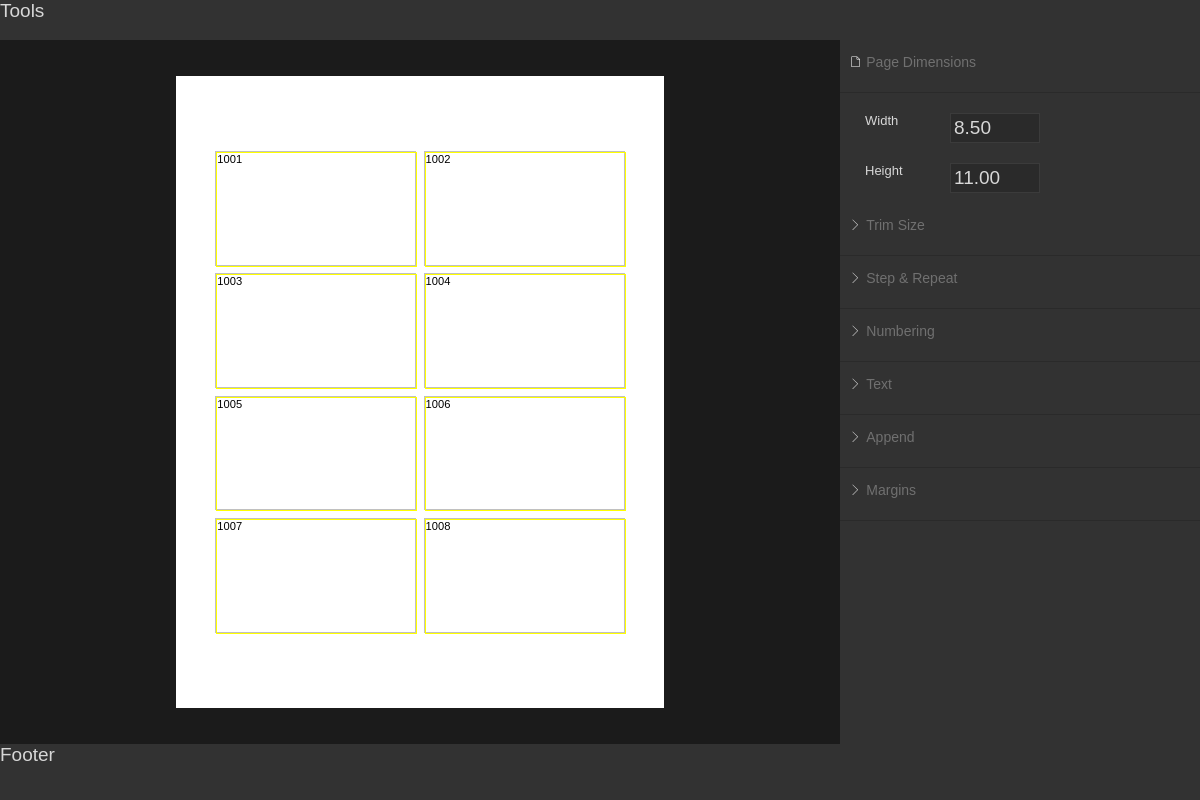
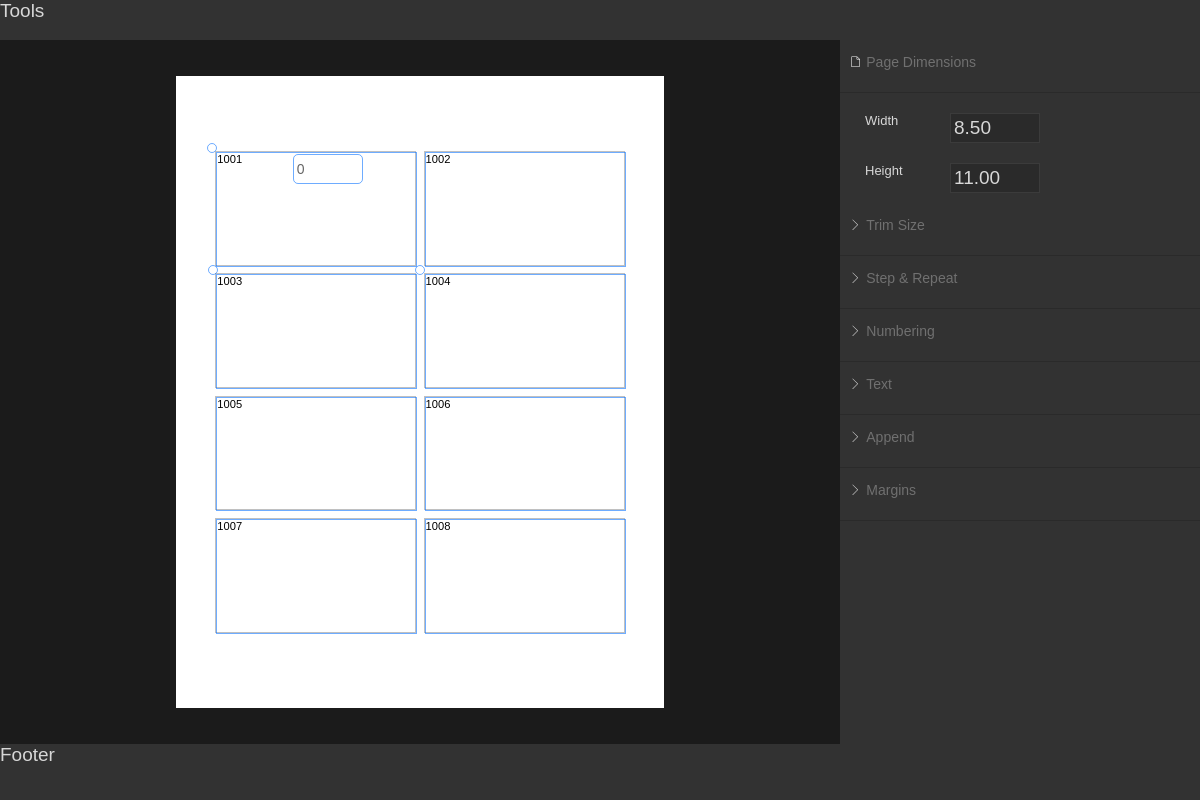
Before and after one commit to leografx/step, an Electron app: page index.html in a window 1200 px wide. Drawn offline with Linux system fonts and the light colour scheme; a web font is replaced by a local one.

Commit message:
input margin

```diff
--- a/src/layout.js
+++ b/src/layout.js
@@ -7,27 +7,48 @@ function createLayout() {
     let start = getStartingNumber();
     const prefix = getPrefix();
     const postfix = getPostfix();
+    const margins = getMargins();
+    let resizeHandle = `<input type="number"
+    id="handle-margin-top"
+    step=".0625" max="${trimSize.height / scaleFactor}" class="handle-top-right"
+    onchange="changeMargins('top')"
+    style="font-size: 14px;
+    color:#666;
+    width:70px; height: 30px;
+     position:absolute;
+     left: ${(trimSize.width - 70 )/ 2}px;"
+     value="${margins.top / scaleFactor}">
+    <span class="handle-top-left">&nbsp;</span>
+    <span class="handle-bottom-left">&nbsp;</span>
+    <span class="handle-bottom-right">&nbsp;</span>`;
 
 
     let layerArea = `
-            <div class="trim-area" id="${layers[activeLayer].name}" style="display:grid;
+            <div class="trim-area" id="${layers[activeLayer].name}"
+                style="display:grid;
                 grid-template-columns:repeat(${columns}, ${trimSize.width}px);
                 grid-template-rows: repeat(${rows}, ${trimSize.height}px);
                 column-gap: ${gutters.x}px;
                 row-gap: ${gutters.y}px;">
             </div>`;
     let divBox = '';
+
+
     for (let i = 0; i < boxCount; i++) {
-        divBox += `<div class="${layers[activeLayer].name}" style="border: 1px solid silver; background: transparent;">
-                <div style="position:absolute;
-                    height:${layers[activeLayer].height * scaleFactor}px;
-                    width:${layers[activeLayer].width * scaleFactor}px;
+
+        divBox += `<div class="${layers[activeLayer].name} top-right" style="border: 1px solid silver; background: transparent;">
+            <div style="position:absolute;
+                    height:${(layers[activeLayer].height * scaleFactor) - (margins.top + margins.bottom) }px;
+                    width:${(layers[activeLayer].width * scaleFactor) - (margins.left + margins.right )}px;
                     text-align:${layers[activeLayer].textAlign};
-                    border: 1px solid yellow;
+                    border: 1px solid rgba(0, 110, 255, 0.568);
                     background-color:transparent;">${prefix}${start++}${postfix}
+                    ${(i===0)? resizeHandle: ''}
                 </div>
             </div>`;
     }
+
+
     document.querySelector(`#canvas-page-${layers[activeLayer].name}`).innerHTML = layerArea;
     document.querySelector('#' + layers[activeLayer].name).innerHTML = divBox;
     calculateMargins();
--- a/src/listeners.js
+++ b/src/listeners.js
@@ -10,4 +10,5 @@ function applyListeners() {
     document.querySelectorAll('.align').forEach(element => {
         element.addEventListener('click', changeTextAlignment);
     });
+
 }
--- a/src/margins.js
+++ b/src/margins.js
@@ -1,3 +1,6 @@
+let x;
+let y;
+
 function setMargins() {
     layers[activeLayer].margins.left = getValueAsFloat('#margin-left');
     layers[activeLayer].margins.right = getValueAsFloat('#margin-right');
@@ -36,3 +39,19 @@ function calculateMargins() {
     document.querySelector('#' + layers[activeLayer].name).style.marginTop = marginTopSum + 'px';
     document.querySelector('#' + layers[activeLayer].name).style.marginBottom = marginTopSum + 'px';
 }
+
+function changeMargins(side) {
+    let marginTop = document.querySelector(`#handle-margin-${side}`);
+    let top = pageProperties.querySelector('#margin-top');
+    top.value = marginTop.value;
+    marginTop.value = top.value;
+
+    onChange();
+}
+
+
+function setOrigin(e) {
+    x = e.clientX;
+    y = e.clientY;
+    console.log(x, y);
+}
--- a/style.css
+++ b/style.css
@@ -235,3 +235,54 @@ div>span {
     margin-right: auto;
     grid-area: trim
 } */
+
+
+/*********************** handles *************************/
+
+.handle-top-right {
+    width: 10px;
+    height: 10px;
+    position: absolute;
+    background-color: transparent;
+    border: 1px solid rgba(0, 110, 255, 0.568);
+    right: -9px;
+    top: -9px;
+    border-radius: 5px;
+    cursor: nesw-resize;
+}
+
+.handle-top-left {
+    width: 10px;
+    height: 10px;
+    position: absolute;
+    background-color: transparent;
+    border: 1px solid rgba(0, 110, 255, 0.568);
+    left: -10px;
+    top: -10px;
+    border-radius: 5px;
+    cursor: nwse-resize;
+}
+
+.handle-bottom-right {
+    width: 10px;
+    height: 10px;
+    position: absolute;
+    background-color: transparent;
+    border: 1px solid rgba(0, 110, 255, 0.568);
+    right: -9px;
+    bottom: -9px;
+    border-radius: 5px;
+    cursor: nwse-resize;
+}
+
+.handle-bottom-left {
+    width: 10px;
+    height: 10px;
+    position: absolute;
+    background-color: transparent;
+    border: 1px solid rgba(0, 110, 255, 0.568);
+    left: -9px;
+    bottom: -9px;
+    border-radius: 5px;
+    cursor: nesw-resize;
+}
```
